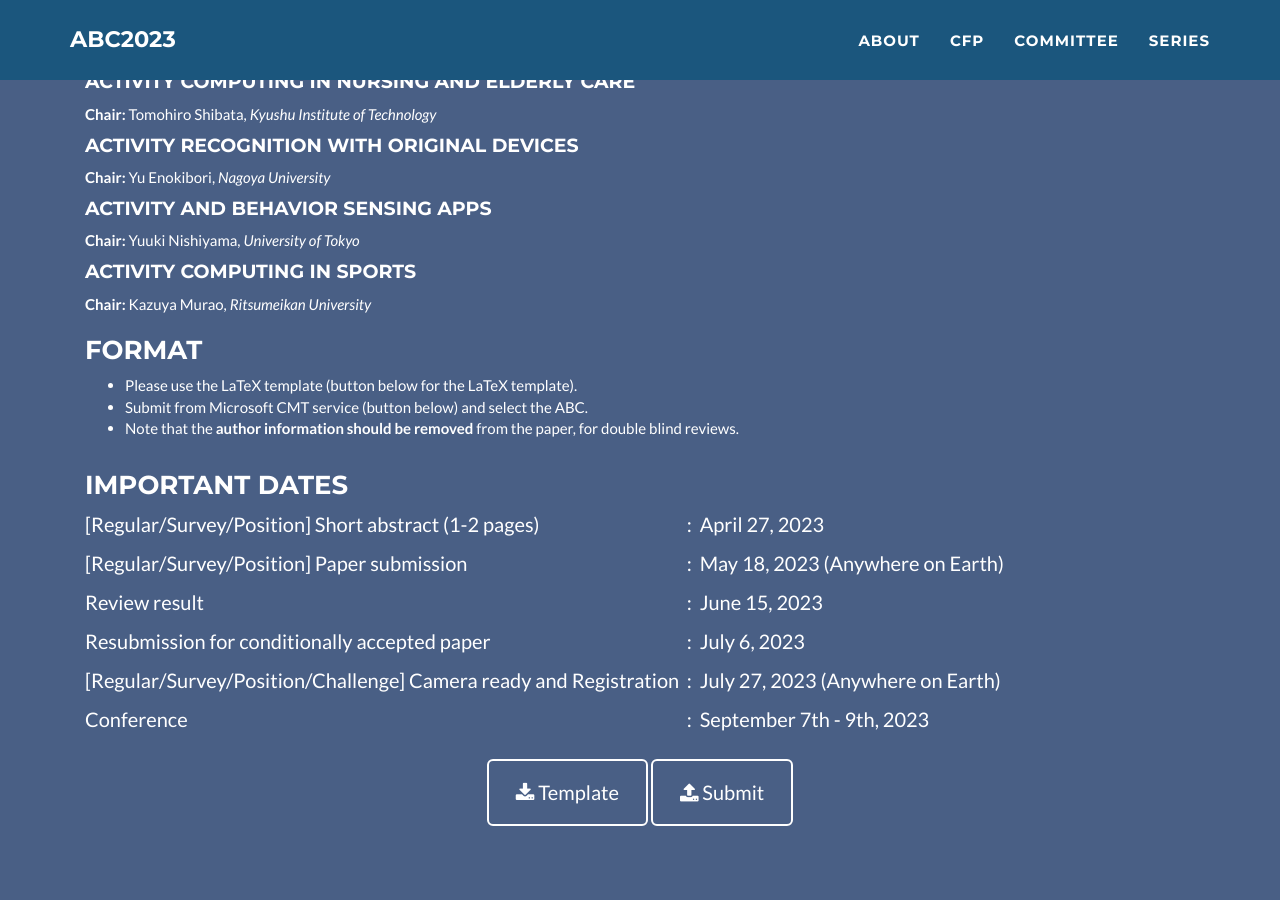
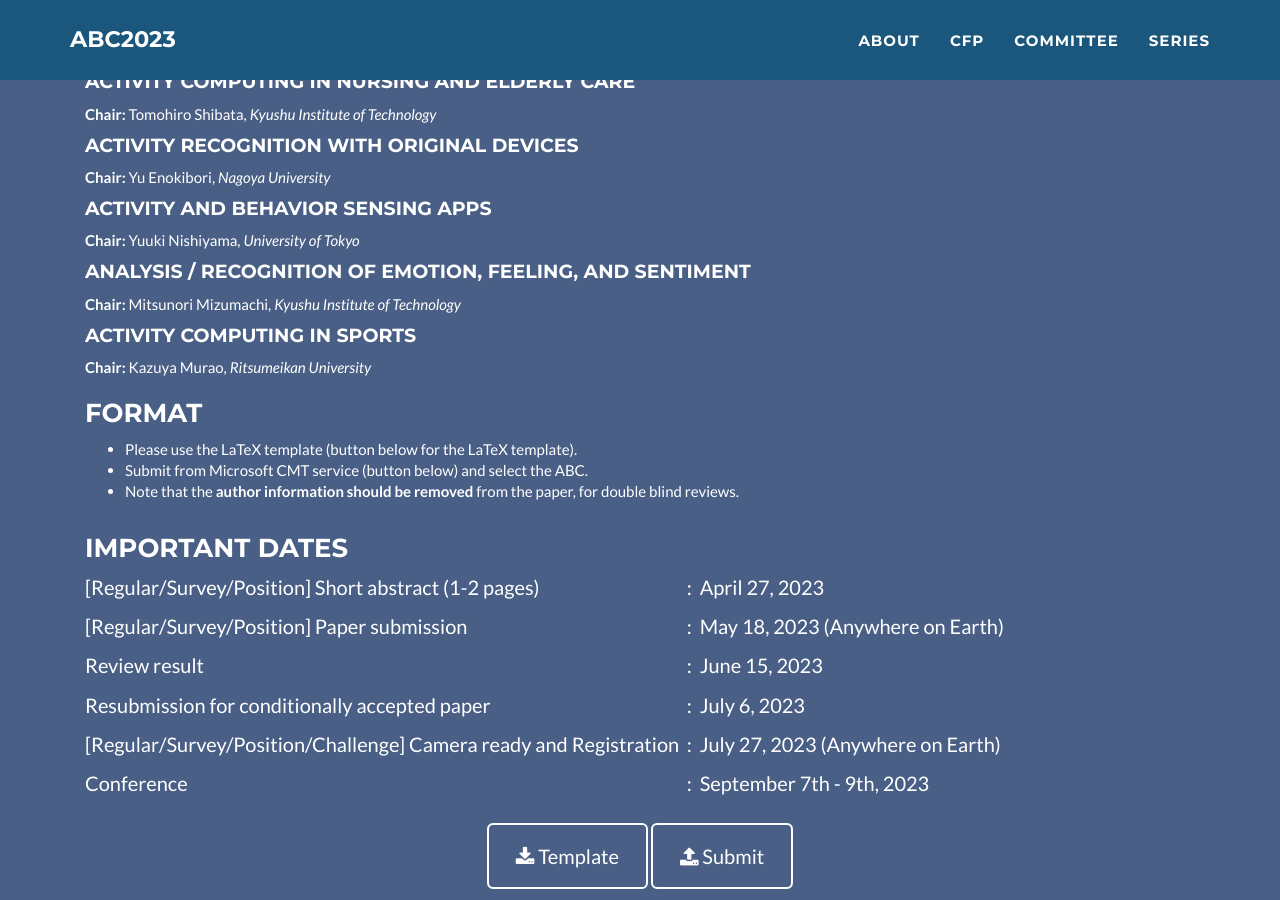
Before and after one commit to abc-research/abc-research.github.io, a Jekyll site: the page built from index.html, in a window 1280 px wide and 900 px high, scrolled down 2275 px. Built offline with Jekyll 4.4.1, drawn with Linux system fonts in a browser that asks for light colours.

Commit message:
Update _config.yml

```diff
--- a/_config.yml
+++ b/_config.yml
@@ -523,6 +523,9 @@ cfp:
     - title: Activity and Behavior Sensing Apps
       chair: Yuuki Nishiyama
       affiliation: University of Tokyo
+    - title: "Analysis / recognition of emotion, feeling, and sentiment"
+      chair: Mitsunori Mizumachi
+      affiliation: Kyushu Institute of Technology
     - title: Activity Computing in Sports
       chair: Kazuya Murao
       affiliation: Ritsumeikan University
```
